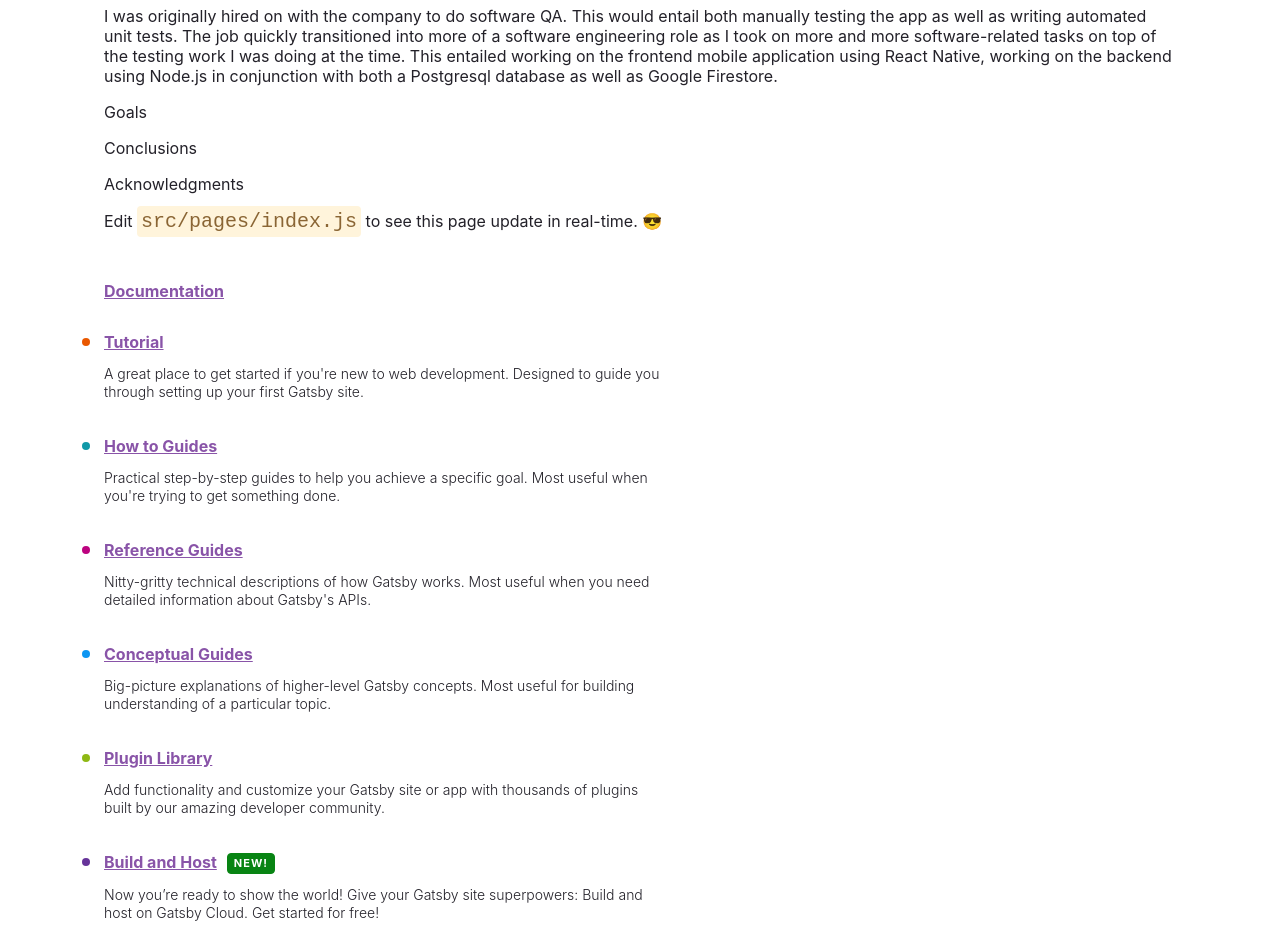
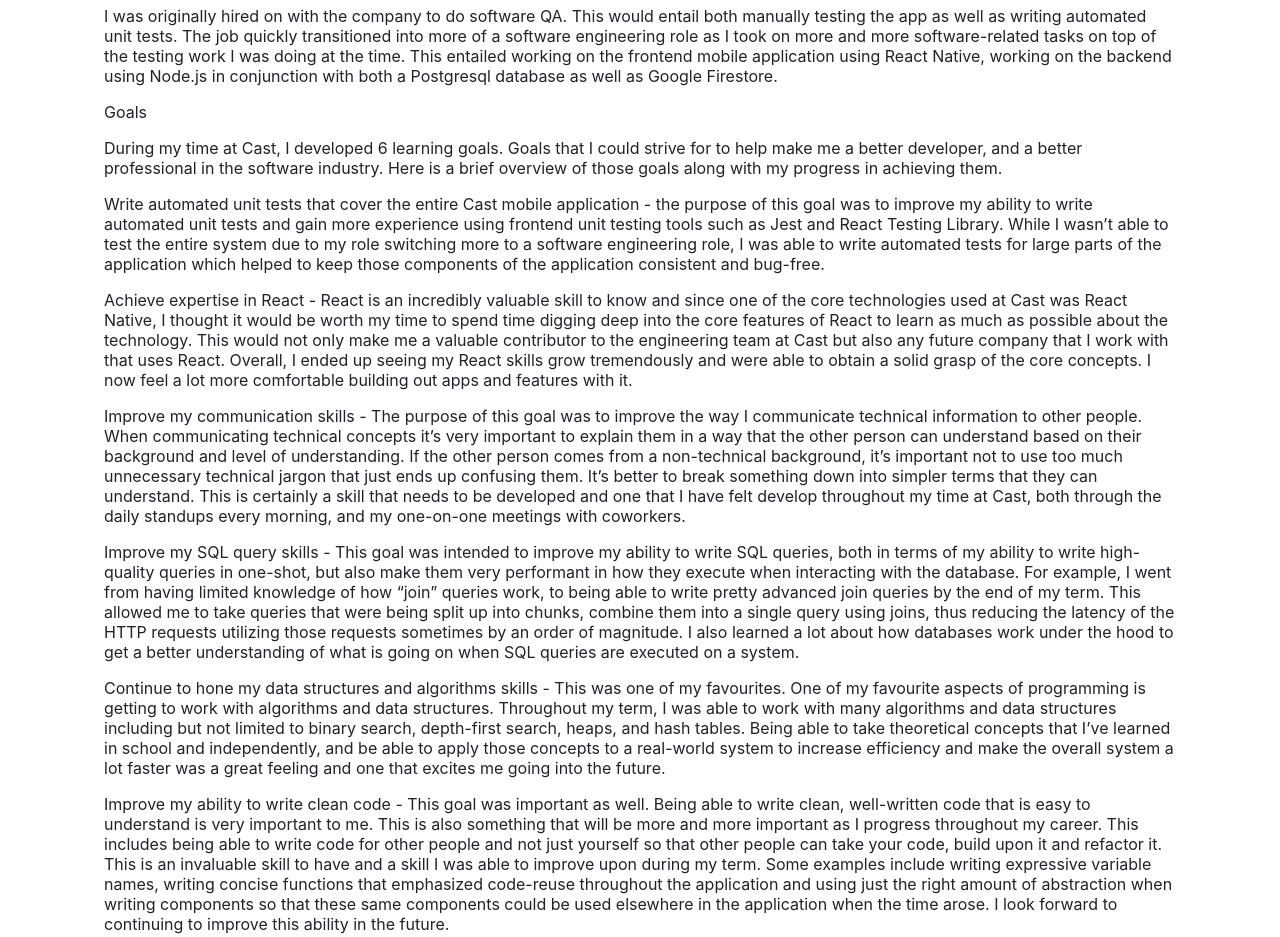
Before and after one commit to GregFrench/cast-coop-work-term-report, a Gatsby site: page / in a window 1280 px wide. Shown: the part 680-1617 px from the top of the page. Built offline with nearby package versions, Linux system fonts and the light colour scheme; Gatsby itself is replaced by a stand-in of ours.

Commit message:
Added Goals section

```diff
--- a/src/pages/index.js
+++ b/src/pages/index.js
@@ -152,6 +152,20 @@
 
       <p>Goals</p>
 
+      <p>During my time at Cast, I developed 6 learning goals. Goals that I could strive for to help make me a better developer, and a better professional in the software industry. Here is a brief overview of those goals along with my progress in achieving them.</p>
+
+      <p>Write automated unit tests that cover the entire Cast mobile application - the purpose of this goal was to improve my ability to write automated unit tests and gain more experience using frontend unit testing tools such as Jest and React Testing Library. While I wasn’t able to test the entire system due to my role switching more to a software engineering role, I was able to write automated tests for large parts of the application which helped to keep those components of the application consistent and bug-free.</p>
+
+      <p>Achieve expertise in React - React is an incredibly valuable skill to know and since one of the core technologies used at Cast was React Native, I thought it would be worth my time to spend time digging deep into the core features of React to learn as much as possible about the technology. This would not only make me a valuable contributor to the engineering team at Cast but also any future company that I work with that uses React. Overall, I ended up seeing my React skills grow tremendously and were able to obtain a solid grasp of the core concepts. I now feel a lot more comfortable building out apps and features with it.</p>
+
+      <p>Improve my communication skills - The purpose of this goal was to improve the way I communicate technical information to other people. When communicating technical concepts it’s very important to explain them in a way that the other person can understand based on their background and level of understanding. If the other person comes from a non-technical background, it’s important not to use too much unnecessary technical jargon that just ends up confusing them. It’s better to break something down into simpler terms that they can understand. This is certainly a skill that needs to be developed and one that I have felt develop throughout my time at Cast, both through the daily standups every morning, and my one-on-one meetings with coworkers.</p>
+
+      <p>Improve my SQL query skills - This goal was intended to improve my ability to write SQL queries, both in terms of my ability to write high-quality queries in one-shot, but also make them very performant in how they execute when interacting with the database. For example, I went from having limited knowledge of how “join” queries work, to being able to write pretty advanced join queries by the end of my term. This allowed me to take queries that were being split up into chunks, combine them into a single query using joins, thus reducing the latency of the HTTP requests utilizing those requests sometimes by an order of magnitude. I also learned a lot about how databases work under the hood to get a better understanding of what is going on when SQL queries are executed on a system.</p>
+
+      <p>Continue to hone my data structures and algorithms skills - This was one of my favourites. One of my favourite aspects of programming is getting to work with algorithms and data structures. Throughout my term, I was able to work with many algorithms and data structures including but not limited to binary search, depth-first search, heaps, and hash tables. Being able to take theoretical concepts that I’ve learned in school and independently, and be able to apply those concepts to a real-world system to increase efficiency and make the overall system a lot faster was a great feeling and one that excites me going into the future.</p>
+
+      <p>Improve my ability to write clean code - This goal was important as well. Being able to write clean, well-written code that is easy to understand is very important to me. This is also something that will be more and more important as I progress throughout my career. This includes being able to write code for other people and not just yourself so that other people can take your code, build upon it and refactor it. This is an invaluable skill to have and a skill I was able to improve upon during my term. Some examples include writing expressive variable names, writing concise functions that emphasized code-reuse throughout the application and using just the right amount of abstraction when writing components so that these same components could be used elsewhere in the application when the time arose. I look forward to continuing to improve this ability in the future.</p>
+
       <p>Conclusions</p>
 
       <p>Acknowledgments</p>
```
